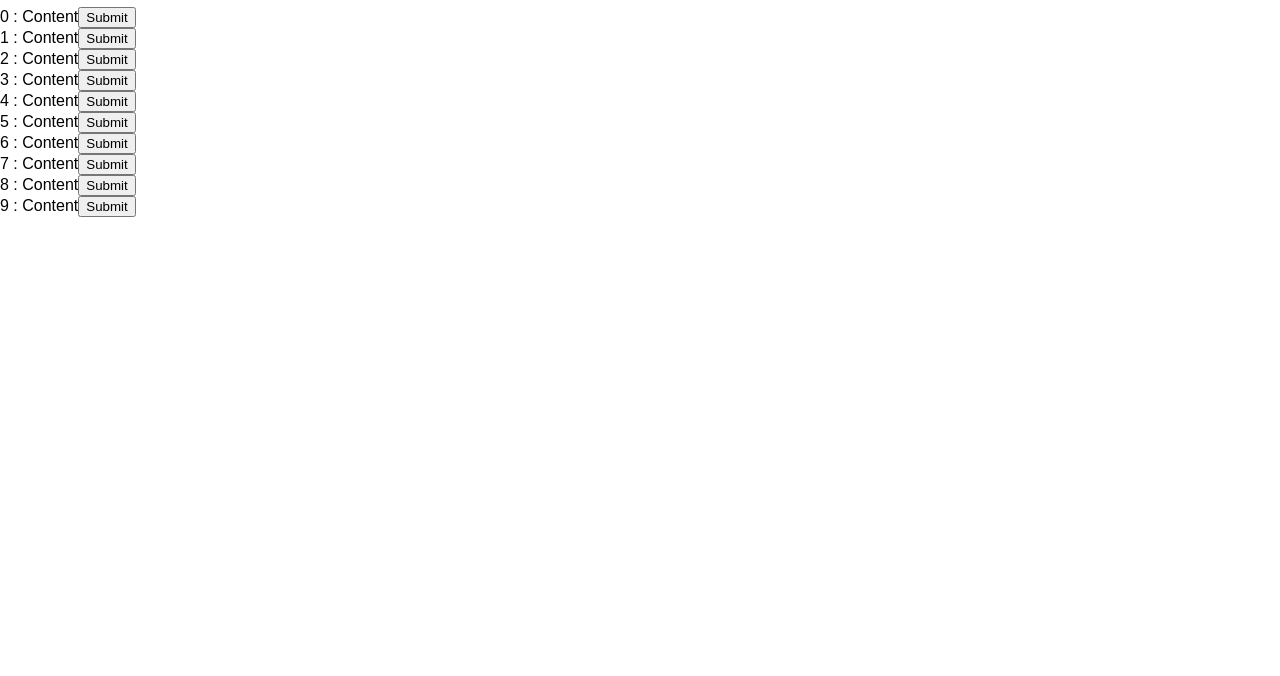
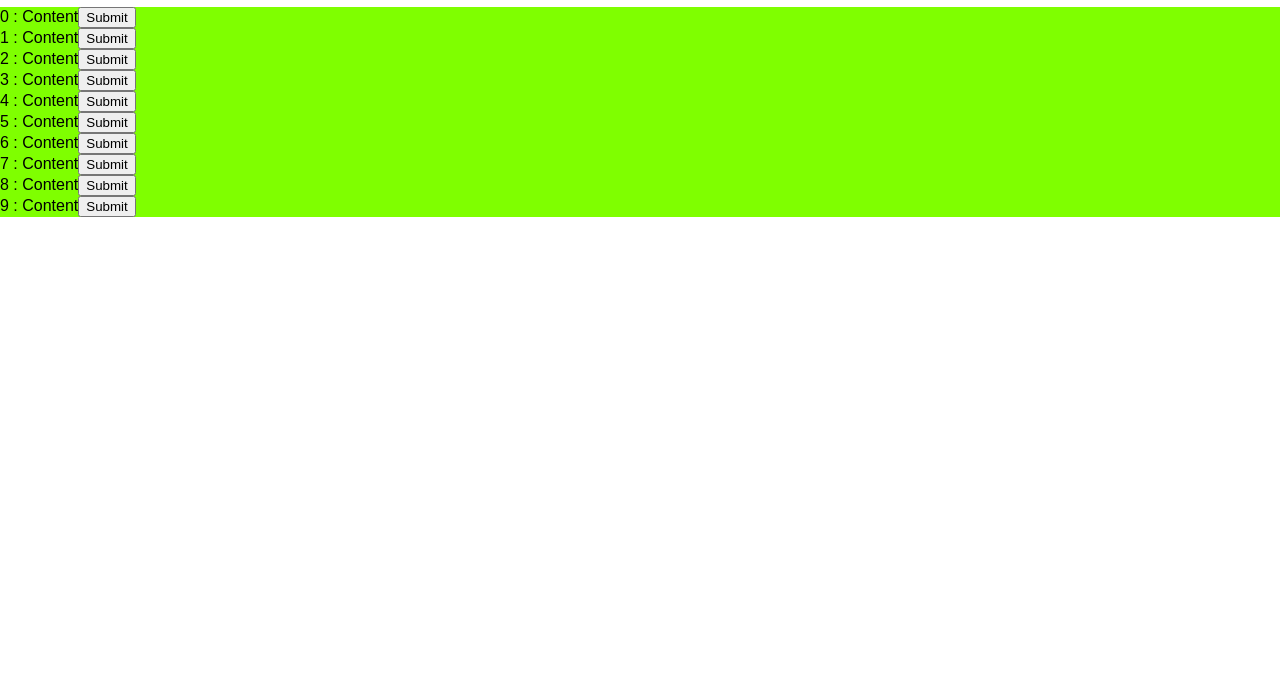
Before and after one commit to rxxuzi/prompt-generator, a website with bundled scripts: page index.html in a window 1280 px wide. Shown: the part 124-800 px from the top of the page. Built offline with nearby package versions, Linux system fonts and the light colour scheme; files whose address does not match are found by name.

Commit message:
generator

```diff
--- a/src/Sample2.ts
+++ b/src/Sample2.ts
@@ -1,35 +1,45 @@
+const aiTextPrompt = document.createElement("h2");
+aiTextPrompt.id = "text-prompt";
+
 const div0 = document.createElement("div");
-div0.className = "main";
 
+div0.className = "prompt-list";
+div0.appendChild(aiTextPrompt);
 const div1 = document.createElement("div");
 div1.className = "prompt-list-genre";
+
+const deleteButton = document.createElement("button");
+deleteButton.textContent = "Delete";
+deleteButton.addEventListener("click", function() {
+    aiTextPrompt.textContent = "";
+});
+
 div0.appendChild(div1);
+const div2 = document.createElement("div");
+div2.className = "description";
+div2.id = "div2";
 
-const div2 = document.createElement("div2")
-div2.className = "description";
 div1.appendChild(div2);
 
+
 for (let  i = 0 ; i < 10 ; i ++ ){
-
-    const btn0 = document.createElement("button");
-    btn0.textContent = `BUTTON - ${i}`;
-    btn0.className = "button";
-    btn0.appendChild(div2);
-
-}
-
-const div_ex = document.createElement("div");
-
-for (let i = 0; i < 10; i++) {
     const text = document.createElement("label");
     text.textContent = `${i} : Content`;
     const btn = document.createElement("button");
+
+    // ボタンがクリックされた時のイベントリスナーを追加
+    btn.addEventListener("click", function() {
+        // ボタンのtextContentをtxt要素に追記
+        aiTextPrompt.textContent += text.textContent + " ";
+    });
+
     btn.textContent = "Submit";
-    div_ex.appendChild(text);
+    div2.appendChild(text);
     const br = document.createElement("br");
-    div_ex.appendChild(btn);
-    div_ex.appendChild(br);
-
+    div2.appendChild(btn);
+    div2.appendChild(br);
 }
 
-document.body.appendChild(div_ex);
+
+
+document.body.appendChild(div0);
--- /dev/null
+++ b/style/style.css
@@ -0,0 +1,11 @@
+body{
+
+}
+
+.prompt-list-genre{
+    display: block;
+}
+
+.prompt-list{
+    background-color: chartreuse;
+}
```
Also changed, not shown: index.html (+1 -0 lines), src/Prompt.ts (deleted), 1 other file.
